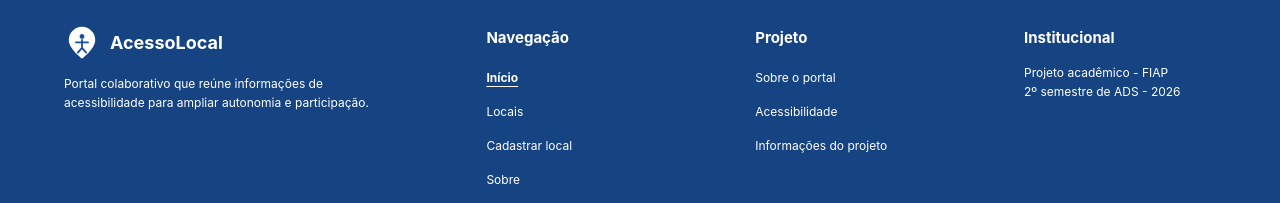
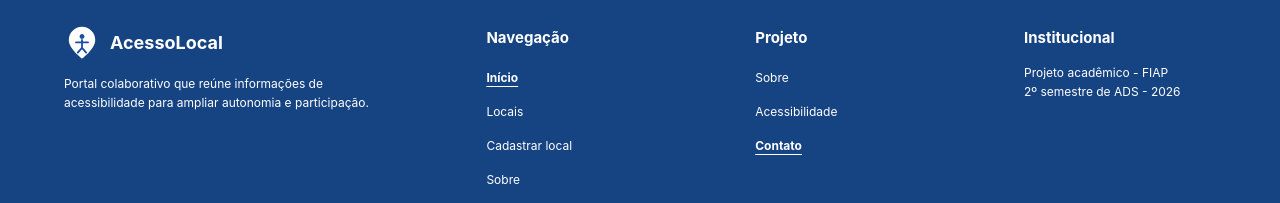
Before and after one commit to 1TDSPw-26/portal-locais-acessiveis, a React (Vite) app: page / in a window 1280 px wide. Shown: the part 552-755 px from the top of the page. Built offline with nearby package versions, Linux system fonts and the light colour scheme.

Commit message:
fix: corrigir caminhos dos links de navegação do Footer
- Alterar path do link 'Cadastrar local' de '/cadastro' para '/cadastrar' para estar de acordo com as rotas definidas em AppRoutes.tsx
- Manter compatibilidade com a estrutura de rotas do projeto

```diff
--- a/src/components/MainLayout/Footer.tsx
+++ b/src/components/MainLayout/Footer.tsx
@@ -4,14 +4,14 @@ import { Link, NavLink } from "react-router-dom";
 const footerNavigation = [
   { label: "Início", path: "/" },
   { label: "Locais", path: "/locais" },
-  { label: "Cadastrar local", path: "/cadastro" },
+  { label: "Cadastrar local", path: "/cadastrar" },
   { label: "Sobre", path: "/sobre" },
 ];
 
 const projectLinks = [
-  { label: "Sobre o portal", path: "/*" },
+  { label: "Sobre", path: "/sobre" },
   { label: "Acessibilidade", path: "/acessibilidade" },
-  { label: "Informações do projeto", path: "/*" },
+  { label: "Contato", path: "/" },
 ];
 
 export default function Footer() {
```
